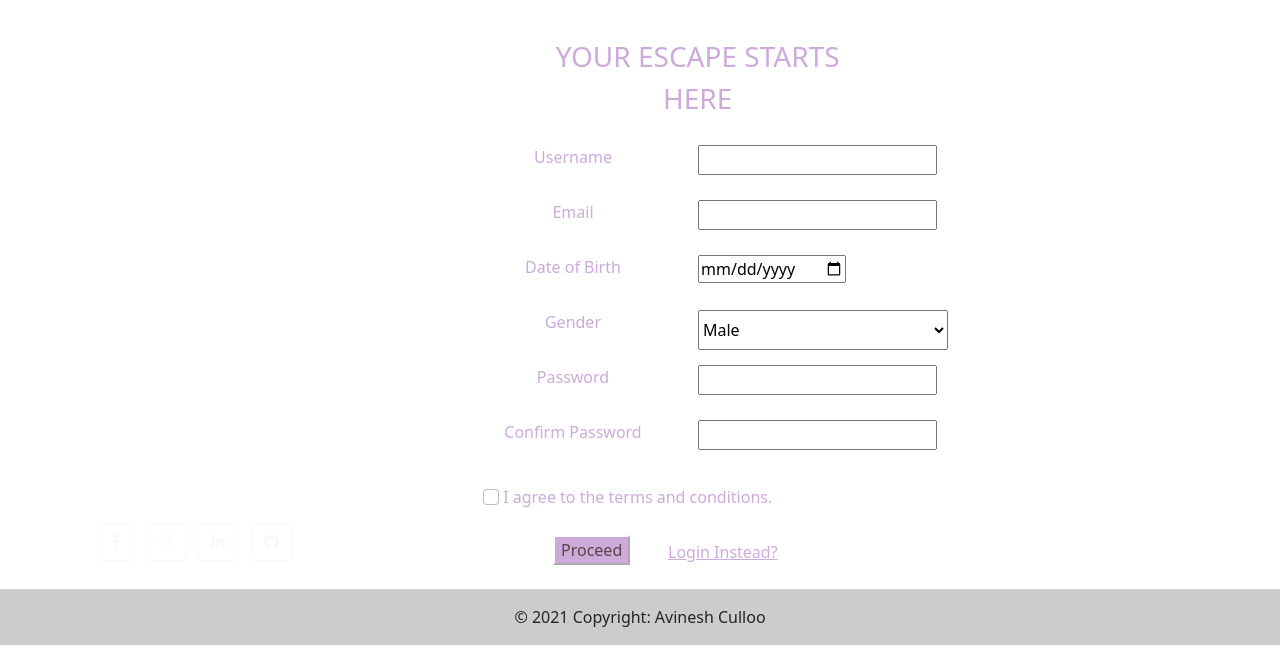
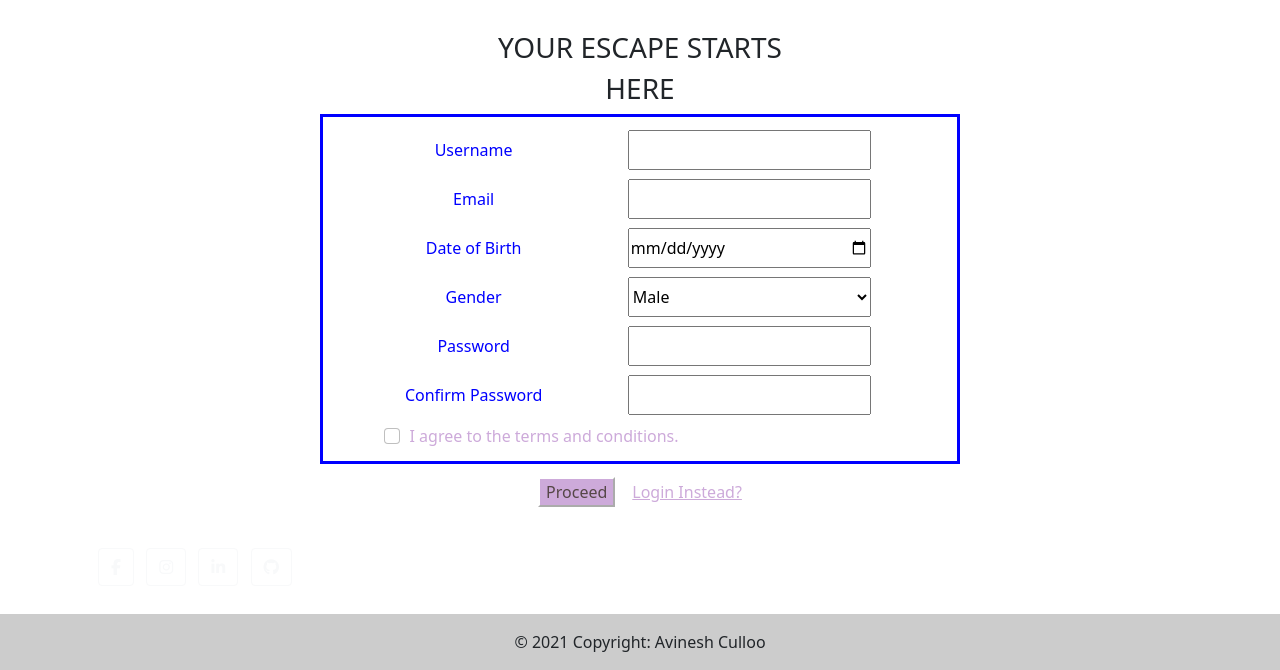
Before and after one commit to avinesh1906/CST2120-GameWebsite, a PHP site: page /register.html in a window 1280 px wide. Shown: the part 232-902 px from the top of the page. Before the commit the page ends 877 px from the top, so only its background shows below. Run offline with PHP 8.4, Linux system fonts and the light colour scheme; some libraries are stand-ins or nearby versions.

Commit message:
Rearrange register.html + css

```diff
--- a/common/css/styles.css
+++ b/common/css/styles.css
@@ -27,6 +27,7 @@ input:hover {
 
 .navbar {
   background-color: #674a85;
+  padding-right: 1%;
 }
 .navbar-brand {
   float: left;
--- a/register/css/styles.css
+++ b/register/css/styles.css
@@ -2,74 +2,74 @@
     margin-top: 5px;
     position: relative;
     width: auto;
-    height: 140px;
+    height: auto;
+    padding-top: 2%;
 }
 
-#signup_logo {
-    position: absolute;
-    left: 125px;
-    padding-top: 5px;
+#upper_line {
+    width: auto;
+    position: relative;
+    text-align: center;
 }
-.signup_quote {
-    position: absolute;
-    color: #cdaada;
+
+#lower_line {
+    width: auto;
+    position: relative;
     text-align: center;
-    left: 42%;
-    padding-top: 35px;
-    width: 25%;
 }
 
 .signup_form {
     position: relative;
-    margin-left: 35%;
-    width: 500px;
-    height: 350px;
+    margin-left: 25%;
+    margin-right: 25%;
+    padding-top: 1%;
+    padding-bottom: 1%;
+    padding-left: 2%;
+    border: solid;
+    color: blue;
 }
 
 .form_details {
-    position: relative;
-    height: 50px;
-    margin-bottom: 5px;
+    height: auto;
+    margin: 0 auto;
 }
 
 .form-label {
-    position: absolute;
-    color: #cdaada;
     width: 250px;
     text-align: center;
-    position: absolute;
 }
 
-.form-input {
-    position: absolute;
-    margin-left: 250px;
+.form_details input[type=text],input[type=password],input[type=email],input[type=date],select {
+    margin-left: 25px;
+    width: 40%;
+    height: 40px;
+    margin-bottom: 1.5%;
 }
 
 .checkbox {
-    position: absolute;
     color: #cdaada;
-    margin-top: 10px;
-    margin-left: 35px;
+    padding-left: 35px;
+}
+.checkbox label {
+    padding-left: 1%;
 }
 
 .register_footer {
-    position: relative;
-    height: 35px;
-    margin-top: 65px;
-}
-.register_btn {
-    position: absolute;
-    margin-left: 105px;
+    margin-left: 25%;
+    margin-right: 25%;
+    padding-top: 1%;
+    padding-bottom: 1%;
+    height: auto;
+    text-align: center;
 }
 
-.register_option {
-    position: absolute;
-    margin-top: 5px;
-    margin-left: 220px;
-}
-
-button {
+.register_footer button {
     background-color: #cdaada;
     border-color: white;
     color: rgb(85, 71, 71);
 }
+
+.register_footer a {
+ padding-left: 2%;
+ font-size: medium;
+}
--- a/register/register.html
+++ b/register/register.html
@@ -21,7 +21,7 @@
         <link href="../common/img/AC.png" rel="icon">
 
         <!-- Tab title-->
-        <title>Naagin: Login </title>
+        <title>Naagin: Register </title>
 
     </head>
 
@@ -42,20 +42,19 @@
                         <a class="nav-link" href="/rankboard">Rank Board</a>
                     </li>
                     <li class="nav-item">
-                        <a class="nav-link active" href="../login/login.html">Log In</a>
+                        <a class="nav-link" href="../login/login.html">Log In</a>
                     </li>
                     <li class="nav-item">
                         <a class="nav-link" href="/setting">Setting</a>
                     </li>
                     <li class="nav-item">
-                        <a class="nav-link" href="../register/register.html">Register</a>
+                        <a class="nav-link active " href="../register/register.html">Register</a>
                     </li>
                 </ul>
             </div>
         </nav>
         <div class="main-content">
             <div class="signup_header">
-                <div class="signup_quote">
                 <div id="upper_line">
                     <h3> YOUR ESCAPE STARTS </h1>
                 </div>
@@ -63,47 +62,34 @@
                     <h3> HERE </h1>
                 </div>
             </div>
-            </div>
             <div class="signup_form">
                 <div class="form_details">
                     <label for="username" class="form-label"> Username </label>
-                    <div class="form-input">
                     <input autocomplete="off" type="text" id="username" >
-                    </div>
                 </div>
                 <div class="form_details">
                     <label for="email" class="form-label"> Email </label>
-                    <div class="form-input">
                     <input autocomplete="off" type="email" id="email" >
-                    </div>
                 </div>
                 <div class="form_details">
                     <label for="dob" class="form-label"> Date of Birth </label>
-                    <div class="form-input">
                     <input autocomplete="off" type="date" id="dob" >
-                    </div>
                 </div>
                 <div class="form_details">
                     <label for="gender" class="form-label"> Gender </label>
-                    <div class="form-input">
-                        <select id="gender" style="width:250px; height:40px">
+                    <select id="gender" style="width:40%; height:40px">
                         <option value="male">Male</option>
                         <option value="female">Female</option>
                         <option value="other">Other</option>
                     </select>
                 </div>
-                </div>
                 <div class="form_details">
                     <label for="password" class="form-label"> Password </label>
-                    <div class="form-input">
                     <input autocomplete="off" type="password" id="password">
-                    </div>
                 </div>
                 <div class="form_details">
                     <label for="confirm_password" class="form-label"> Confirm Password </label>
-                    <div class="form-input">
                     <input autocomplete="off" type="password" id="confirm_password">
-                    </div>
                 </div>
                 <div class="form_details checkbox">
                     <input class="form-check-input" type="checkbox"  id="termsandcondition">
@@ -111,15 +97,10 @@
                         I agree to the terms and conditions.
                     </label>
                 </div>
+            </div>
             <div class="register_footer">
-                    <div class="register_btn">
                 <button type="submit">Proceed</button>
-                    </div>
-
-                    <div class="register_option">
                 <a href="../login/login.html" style="color: #cdaada;">Login Instead?</a>
-                    </div>
-                </div>
             </div>
         </div>
     </body>
```
Lines whose indentation alone changed are shown as unchanged.
